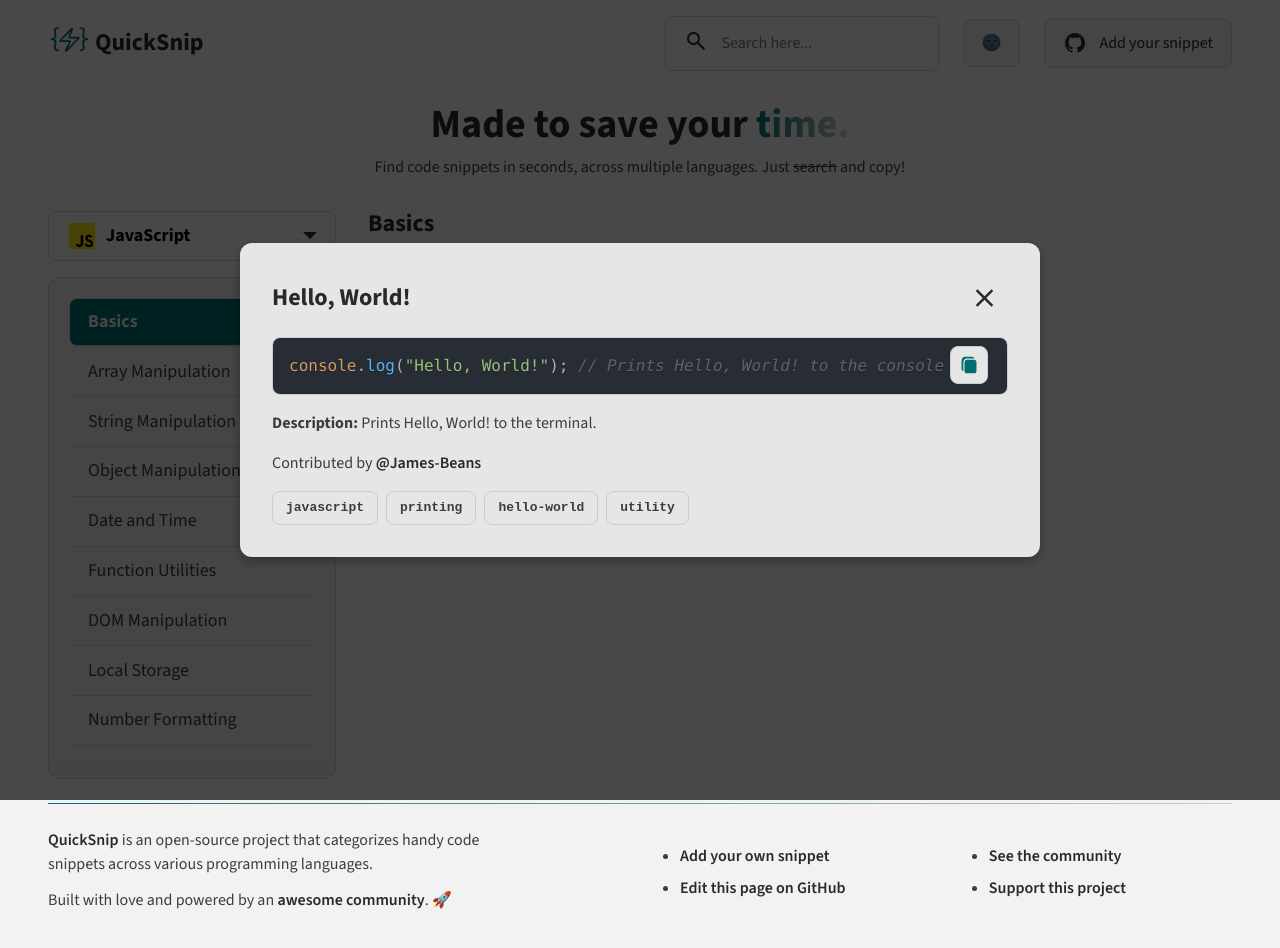
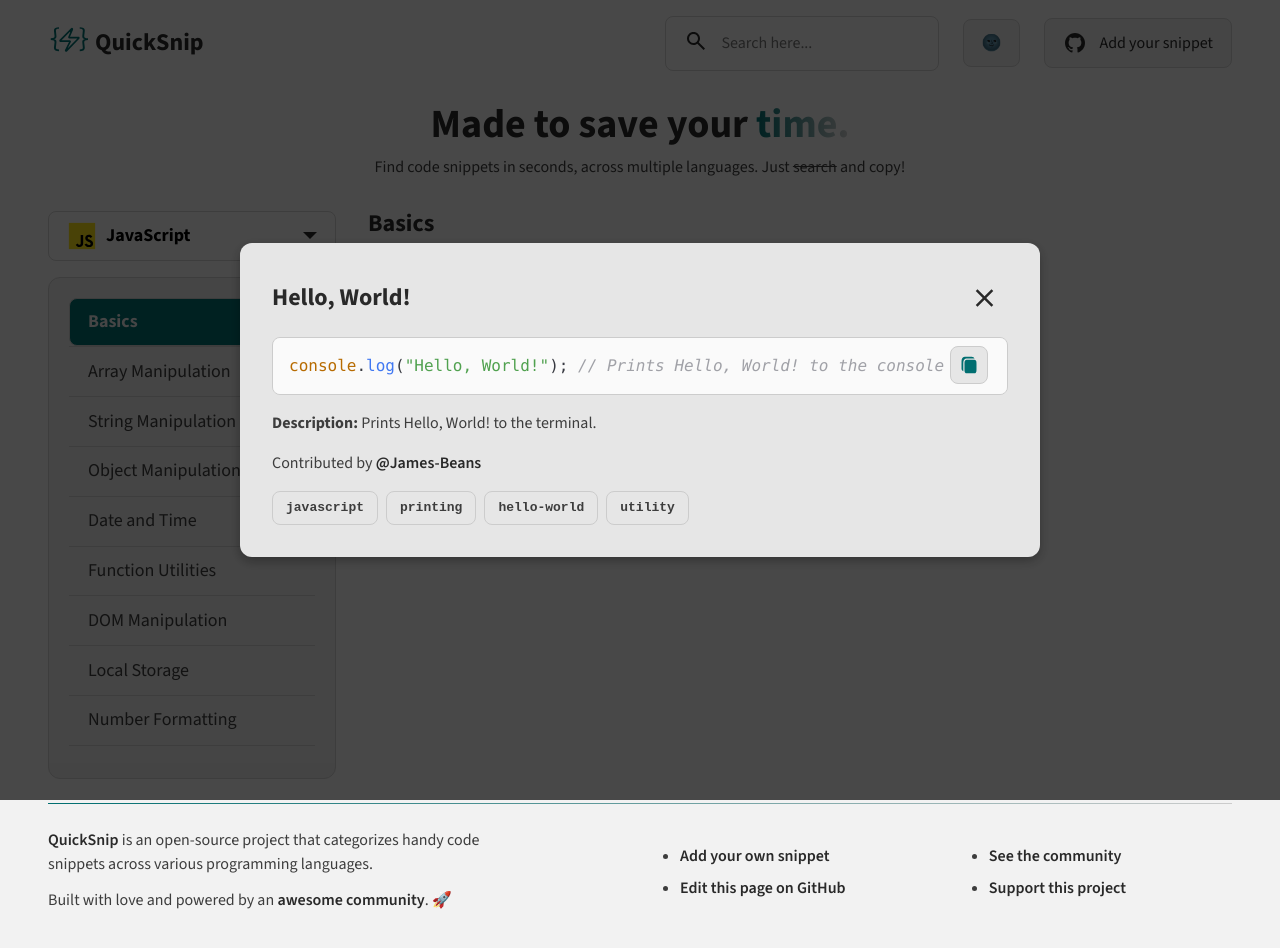
Before and after one commit to youngrichu/quicksnip, a React (Vite) app: page / in a window 1280 px wide. Both pictures are taken after a click on the button "Hello, World!". Shown: the top 948 px of the page. Built offline with nearby package versions, Linux system fonts and the light colour scheme.

Commit message:
fix: fix the code theme

```diff
--- a/src/components/CodePreview.tsx
+++ b/src/components/CodePreview.tsx
@@ -1,6 +1,7 @@
 import { Prism as SyntaxHighlighter } from "react-syntax-highlighter";
-import { oneDark } from "react-syntax-highlighter/dist/esm/styles/prism";
+import { oneDark, oneLight } from "react-syntax-highlighter/dist/esm/styles/prism";
 import CopyToClipboard from "./CopyToClipboard";
+import { useEffect, useState } from "react";
 
 type Props = {
   language: string;
@@ -8,18 +9,34 @@ type Props = {
 };
 
 const CodePreview = ({ language = "markdown", code }: Props) => {
-  const codeString = code.join("\n");
+  const [theme, setTheme] = useState<"dark" | "light">("dark");
+
+  useEffect(() => {
+    const handleThemeChange = () => {
+      const newTheme = document.documentElement.getAttribute("data-theme") as "dark" | "light";
+      setTheme(newTheme || "dark");
+    };
+
+    handleThemeChange();
+    const observer = new MutationObserver(handleThemeChange);
+    observer.observe(document.documentElement, {
+      attributes: true,
+      attributeFilter: ["data-theme"],
+    });
+
+    return () => observer.disconnect();
+  }, []);
 
   return (
     <div className="code-preview">
-      <CopyToClipboard text={codeString} className="modal__copy" />
+      <CopyToClipboard text={code.join("\n")} className="modal__copy" />
       <SyntaxHighlighter
         language={language}
-        style={oneDark}
+        style={theme === "dark" ? oneDark : oneLight}
         wrapLines={true}
         customStyle={{ margin: "0", maxHeight: "20rem" }}
       >
-        {codeString}
+        {code.join("\n")}
       </SyntaxHighlighter>
     </div>
   );
```
